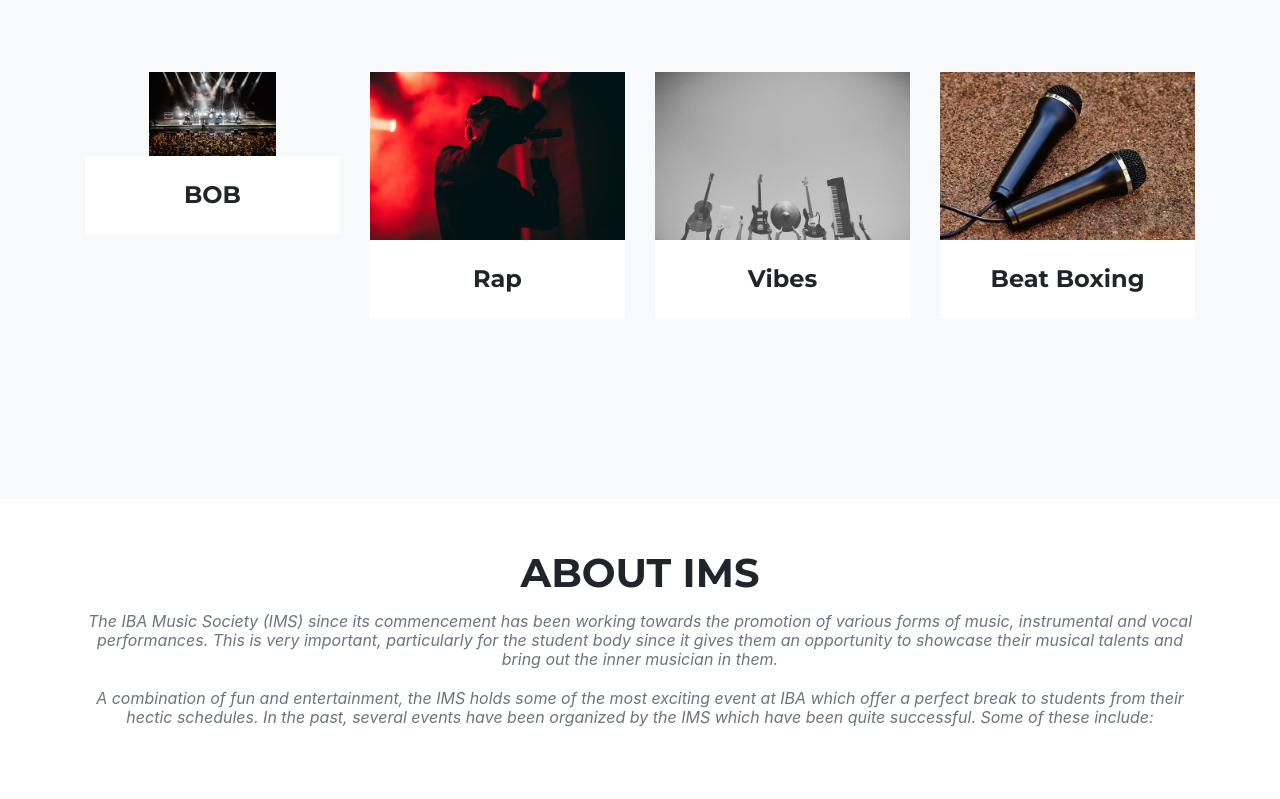
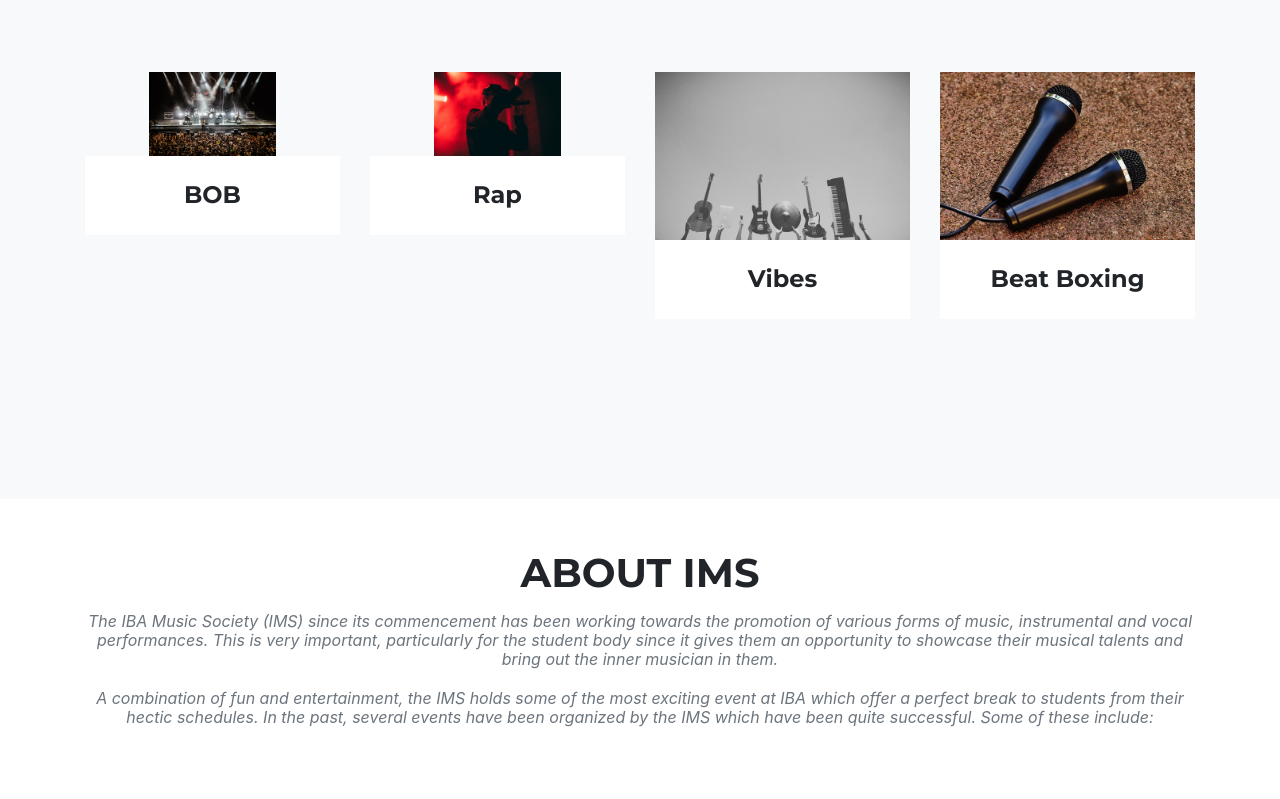
Before and after one commit to azkafar/azkafar.github.io, a website: page index.html in a window 1280 px wide. Shown: the part 1029-1828 px from the top of the page. Drawn offline with Linux system fonts and the light colour scheme; a web font is replaced by a local one.

Commit message:
Update index.html

```diff
--- a/index.html
+++ b/index.html
@@ -127,7 +127,7 @@
                 <i class="fas fa-plus fa-3x"></i>
               </div>
             </div>
-            <img class="img-fluid" height="20px" src="img/portfolio/2.jpeg" alt="">
+            <img class="img-fluid center" height="25px" width="25px" src="img/portfolio/2.jpeg" alt="">
           </a>
           <div class="portfolio-caption">
             <h4>Rap</h4>
```
